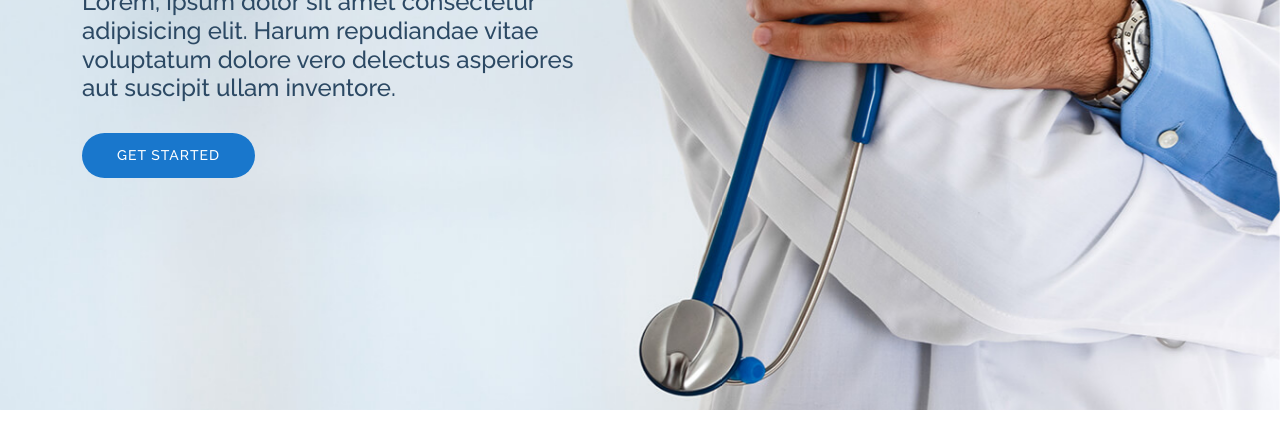
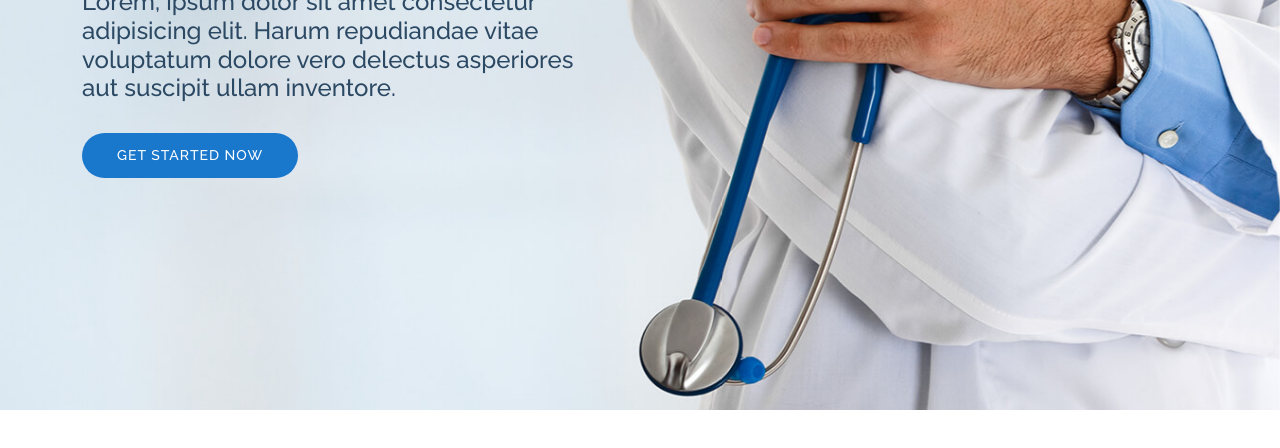
Before and after one commit to EnockDizraeli/HealthcareBootstrap, a plain HTML site: page index.html in a window 1280 px wide. Shown: the part 310-758 px from the top of the page. Drawn offline with nearby package versions, Linux system fonts and the light colour scheme.

Commit message:
Changed CTA

```diff
--- a/index.html
+++ b/index.html
@@ -63,7 +63,7 @@
         <h1>Welcome to Medical Clinic</h1>
         <h2>
         Lorem, ipsum dolor sit amet consectetur adipisicing elit. Harum repudiandae vitae voluptatum dolore vero delectus asperiores aut suscipit ullam inventore.</h2>
-        <a href="#about" class="btn-get-started scrollto">Get Started</a>
+        <a href="#about" class="btn-get-started scrollto">Get Started Now</a>
       </div>
     </section>
   <script src="assets/vendor/purecounter/purecounter_vanilla.js"></script>
```
